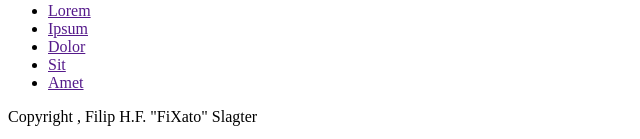
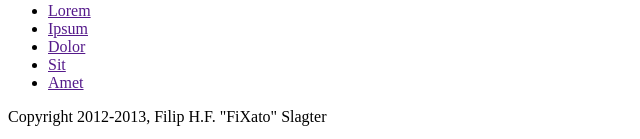
Before and after one commit to FiXato/jekyll-template, a Jekyll site: the page built from _posts/2013-07-07-welcome-to-jekyll.markdown, in a window 1280 px wide and 900 px high, scrolled down 4031 px. Shown: the part 758-897 px from the top of the window, without its empty margins (0-640 px from the left). Built offline with Jekyll 4.4.1, drawn with Linux system fonts in a browser that asks for light colours; some web fonts are replaced.

Commit message:
Different solution to copyright years

```diff
--- a/_config.yml
+++ b/_config.yml
@@ -16,7 +16,5 @@ google-ads:
     height: 600
 shoutbox-url: "http://lobby.ishoutbox.com"
 copyright:
-  years:
-    - 2012
-    - 2013
+  years: 2012-2013
   name: 'Filip H.F. "FiXato" Slagter'
--- a/_layouts/default.html
+++ b/_layouts/default.html
@@ -191,7 +191,7 @@
                     <nav id="footer-navigation">
                         <ul><li class="active"><a href="">Lorem</a></li><li><a href="">Ipsum</a></li><li><a href="">Dolor</a></li><li><a href="">Sit</a></li><li><a href="">Amet</a></ul>
                     </nav>
-                    <p>Copyright {{ site.copyright.years.join('-') }}, {{ site.copyright.name }}</p>
+                    <p>Copyright {{ site.copyright.years }}, {{ site.copyright.name }}</p>
                 </div>
             </footer>
         </div>
```
